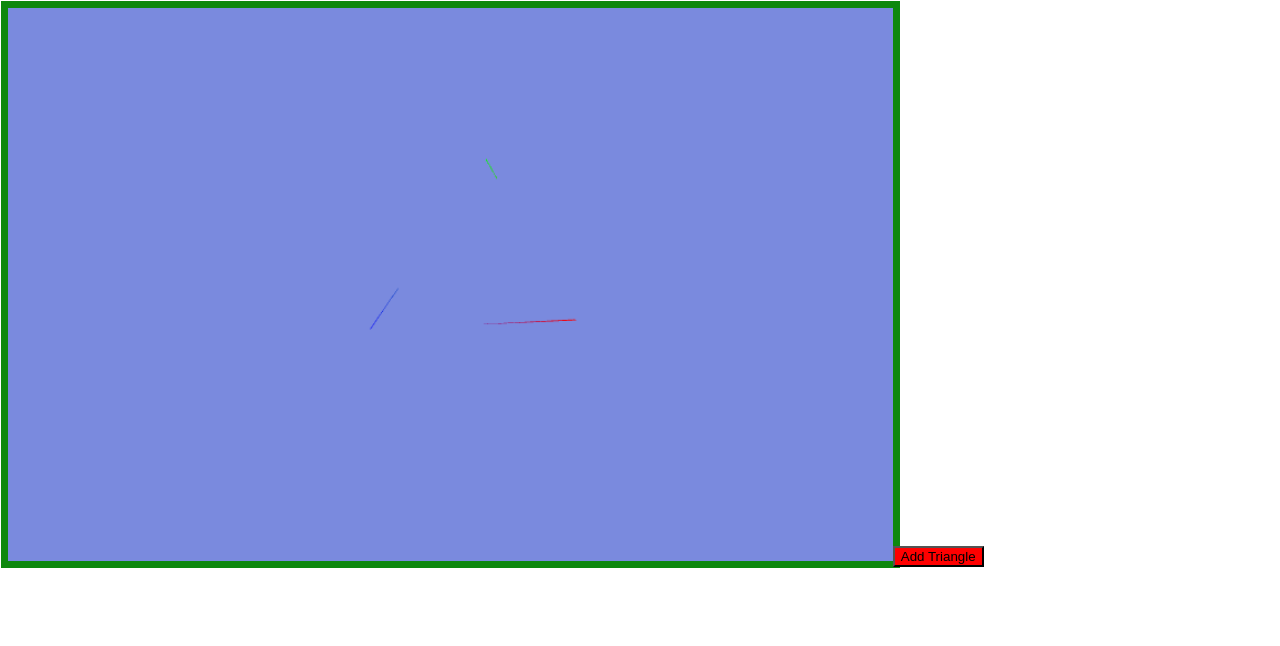
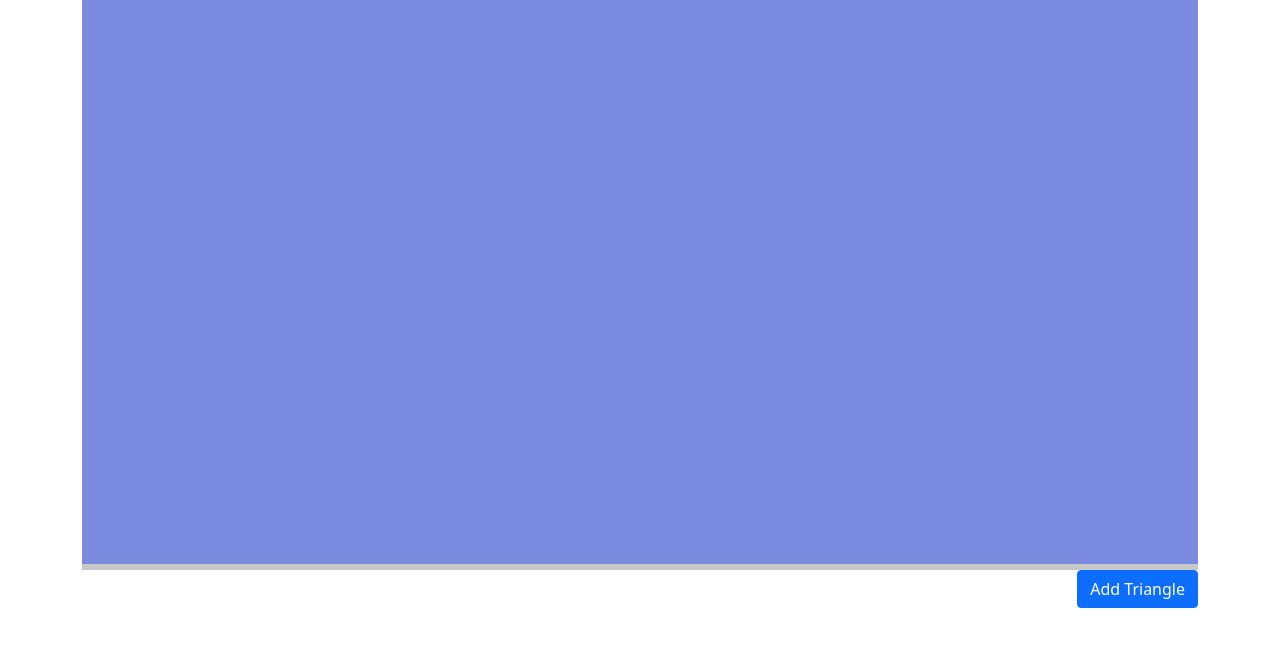
Before and after one commit to DanK2029/webgl-renderer, a React app: page / in a window 1280 px wide. Shown: the top 646 px of the page. Built offline with nearby package versions, Linux system fonts and the light colour scheme.

Commit message:
add canvas resize callback

```diff
--- a/package.json
+++ b/package.json
@@ -8,6 +8,7 @@
 	},
 	"dependencies": {
 		"@types/webgl2": "0.0.6",
+		"bootstrap": "^5.1.3",
 		"gl-matrix": "^3.3.0",
 		"node-sass": "^6.0.1",
 		"react": "^17.0.2"
@@ -17,6 +18,7 @@
 	"devDependencies": {
 		"@babel/core": "^7.16.0",
 		"@babel/preset-env": "^7.16.0",
+		"@types/bootstrap": "^5.1.6",
 		"@types/react": "^17.0.33",
 		"@types/react-dom": "^17.0.10",
 		"babel-loader": "^8.2.3",
--- a/src/Components/App.scss
+++ b/src/Components/App.scss
@@ -1,8 +1,4 @@
-#app-container {
-	flex-direction: row;
-	align-items: stretch;
+#renderer {
+
+
 }
-
-Canvas {
-	width: 70%;
-}
--- a/src/Components/App.tsx
+++ b/src/Components/App.tsx
@@ -1,11 +1,16 @@
 import * as React from 'react';
 
+import 'bootstrap'
 import './App.scss'
 
 import { Renderer } from './Renderer/Renderer';
+import { Scene } from './Renderer/Scene';
 import { SceneEditor } from './SceneEditor/SceneEditor';
 
+import { SceneContext } from './SceneContext';
 export default class App extends React.Component {
+
+	private _deltaTime: number = 0.01;
 
 	constructor(props: any) {
 		super(props);
@@ -17,9 +22,11 @@ export default class App extends React.Component {
 
 	render() {
 		return (
-			<div id='app-container'>
-				<Renderer></Renderer>
-				<SceneEditor></SceneEditor>
+			<div className='container'>
+				<SceneContext.Provider value={new Scene(this._deltaTime)}>
+					<Renderer></Renderer>
+					<SceneEditor></SceneEditor>
+				</SceneContext.Provider>
 			</div>
 		);
 	}
--- a/src/Components/Renderer/Renderer.scss
+++ b/src/Components/Renderer/Renderer.scss
@@ -1,5 +1,9 @@
-.canvasRenderer {
-	outline: 7px;
-	outline-color: rgb(14, 136, 14);
-	outline-style: solid;
+#renderer {
+	$renderer-color: rgb(200, 200, 200);
+	background-color: $renderer-color;
+
+	.canvas {
+		width: 100%;
+		height: 100%;
+	}
 }
--- a/src/Components/Renderer/Renderer.tsx
+++ b/src/Components/Renderer/Renderer.tsx
@@ -6,6 +6,7 @@ import { Shader, ShaderProgram, ShaderType } from './Shader';
 import { Scene, SceneObject, Camera } from './Scene';
 
 import { triangle } from './SceneObjects';
+import { SceneContext } from '../SceneContext';
 
 import './Renderer.scss'
 
@@ -17,54 +18,68 @@ export class Renderer extends React.Component<RendererProps> {
 
 	private _gl: WebGL2RenderingContext;
 	private _canvas: React.RefObject<HTMLCanvasElement>;
+	private _container: React.RefObject<HTMLDivElement>;
 
 	constructor(props: RendererProps) {
 		super(props);
 		this._canvas = React.createRef<HTMLCanvasElement>();
+		this._container = React.createRef<HTMLDivElement>();
 	}
 
 	componentDidMount(): void {
 		this._gl = this._canvas.current.getContext('webgl2');
-		const { width, height } = this._canvas.current.getBoundingClientRect();
+
+		const {width, height} = this._container.current.getBoundingClientRect();
+		this.resizeCanvas(width, height);
+		window.addEventListener('resize', this.onResize.bind(this));
+
 		const camera: Camera = new Camera(width/height, 90, 0.001, 1000);
 		camera.translation = [0, 0, 1];
-		camera.updateFunction = (time: number, cam: Camera) => {
-			cam.translation = [0, 0, 0];
-			cam.rotation = [0, 0, time * 50];
-			//console.log(cam.transform);
-		};
 
-		const scene: Scene = new Scene(0.01);
+		const scene: Scene = this.context;
 		scene.camera = camera;
 		scene.backgroundColor = [0.48, 0.54, 0.87, 1.0];
-		triangle.translation = [0, 0, -3];
-		triangle.updateFunction = (time: number, obj: SceneObject) => {
-			//obj.translation = [0, 0, 1.1 * Math.sin(time) - 3];
-			//obj.rotation = [time * 10, time * 50, time * 35];
-		};
-		scene.addObject(triangle);
 
-		this.preprocessScene(scene);
 		this.drawScene(scene);
+	}
+
+	onResize(event: Event): any {
+		const {width, height} = this._container.current.getBoundingClientRect();
+		this.resizeCanvas(width, height);
+	}
+
+	resizeCanvas(width: number, height: number): void {
+		this._canvas.current.width = width;
+		this._canvas.current.height = height;
 	}
 
 	render(): React.ReactNode {
 		return (
-			<canvas
-				className='canvasRenderer'
-				ref={this._canvas}
-				width='800' height='500'
-			></canvas>
+			<div id='renderer' ref={this._container}>
+				<canvas className='canvas' ref={this._canvas}
+				></canvas>
+			</div>
+
 		)
 	}
 
 	preprocessScene(scene: Scene): void {
 		scene.objectList.forEach((obj: SceneObject) => {
-			this.createVertexBuffer(obj.vertexBuffer);
-			this.createIndexBuffer(obj.indexBuffer);
-			this.createShaderProgram(obj.shaderProgram);
+			if (!obj.vertexBuffer.created) {
+				this.createVertexBuffer(obj.vertexBuffer);
+			}
 
-			this.setVertexAttributes(obj.shaderProgram, obj.vertexBuffer.layout);
+			if (!obj.indexBuffer.created) {
+				this.createIndexBuffer(obj.indexBuffer);
+			}
+
+			if (!obj.shaderProgram.created) {
+				this.createShaderProgram(obj.shaderProgram);
+			}
+
+			if (!obj.vertexBuffer.layout.created) {
+				this.setVertexAttributes(obj.shaderProgram, obj.vertexBuffer.layout);
+			}
 		});
 
 		this.setClearColor(scene.backgroundColor);
@@ -75,6 +90,8 @@ export class Renderer extends React.Component<RendererProps> {
 
 	drawScene(scene: Scene): void {
 		this.clear(this._gl.COLOR_BUFFER_BIT);
+
+		this.preprocessScene(scene);
 
 		scene.updateFunction();
 
@@ -252,5 +269,7 @@ export class Renderer extends React.Component<RendererProps> {
 
 			offset += this.getTypeSize(type) * size;
 		});
+		vertexLayout.created = true;
 	}
 }
+Renderer.contextType = SceneContext;
--- a/src/Components/Renderer/Scene.tsx
+++ b/src/Components/Renderer/Scene.tsx
@@ -93,6 +93,7 @@ class SceneObject {
 		this._scale = [1, 1, 1];
 		this._rotation = [0, 0, 0];
 		this._transform = mat4.create();
+		this._updateFunction = (time: number, obj: SceneObject) => {};
 	}
 
 	get name(): string {
@@ -162,6 +163,16 @@ class SceneObject {
 
 	set updateFunction(updateFunction: UpdateFunction) {
 		this._updateFunction = updateFunction;
+	}
+
+	clone(): SceneObject {
+		let clone = new SceneObject(this.vertexBuffer, this.indexBuffer, this.shaderProgram);
+		clone.name = this.name;
+		clone.translation = this.translation;
+		clone.scale = this.scale;
+		clone.rotation = this.rotation;
+		clone.updateFunction = this.updateFunction;
+		return clone;
 	}
 }
 
--- /dev/null
+++ b/src/Components/SceneContext.tsx
@@ -0,0 +1,7 @@
+import * as React from "react";
+
+import { Scene } from "./Renderer/Scene";
+
+const SceneContext = React.createContext(new Scene(0.01));
+
+export { SceneContext }
--- a/src/Components/SceneEditor/SceneEditor.scss
+++ b/src/Components/SceneEditor/SceneEditor.scss
@@ -1,3 +1,7 @@
+.scene-editor {
+	float: right;
+}
+
 #add-tri-button {
 	background-color: red;
 }
--- a/src/Components/SceneEditor/SceneEditor.tsx
+++ b/src/Components/SceneEditor/SceneEditor.tsx
@@ -1,4 +1,9 @@
 import * as React from 'react';
+
+import { SceneContext } from '../SceneContext';
+
+import { Scene, SceneObject } from '../Renderer/Scene';
+import { triangle } from '../Renderer/SceneObjects';
 
 import './SceneEditor.scss';
 
@@ -10,19 +15,52 @@ interface SceneEditorProps {
 
 class SceneEditor extends React.Component<SceneEditorProps> {
 
+	private _scene: Scene;
+
 	constructor(props: SceneEditorProps) {
 		super(props);
+		this.state = {
+			scene: undefined
+		}
+	}
+
+	componentDidMount(): void {
+		console.log(this.state);
+		this._scene = this.context;
 	}
 
 	addTri() {
+		function rand(min: number, max: number) {
+			return Math.floor(Math.random() * (max - min + 1) + min)
+		}
 
+		let tri: SceneObject = triangle.clone();
+		tri.translation = [rand(-1, 1), rand(-1, 1), rand(-5, -1)];
+		tri.rotation = [rand(0, 360), rand(0, 360), rand(0, 360)];
+		this._scene.addObject(tri);
+		this.forceUpdate();
 	}
 
 	render() {
 		return (
-			<button id='add-tri-button' onClick={this.addTri.bind(this)}>Add Triangle</button>
+			<div className='scene-editor'>
+				<button className='btn btn-primary' onClick={this.addTri.bind(this)}>Add Triangle</button>
+				<ul>
+				{this._scene && this._scene.objectList.map((obj: SceneObject) => (
+					<React.Fragment>
+						<li>
+							<div>Name: {obj.name}</div>
+							<div>Position: {obj.translation}</div>
+						</li>
+					</React.Fragment>
+				))}
+				</ul>
+
+			</div>
 		);
 	}
 }
 
+SceneEditor.contextType = SceneContext;
+
 export { SceneEditor };
--- a/src/index.tsx
+++ b/src/index.tsx
@@ -3,6 +3,9 @@ import * as React from 'react';
 import * as ReactDOM from 'react-dom';
 
 import App from './Components/App'
+
+import 'bootstrap/dist/css/bootstrap.css';
+import 'bootstrap/dist/js/bootstrap.js';
 
 ReactDOM.render(<App />, document.getElementById('app'));
 
```
Also changed, not shown: 1 other file (tests, documents, lock files or other folders).
